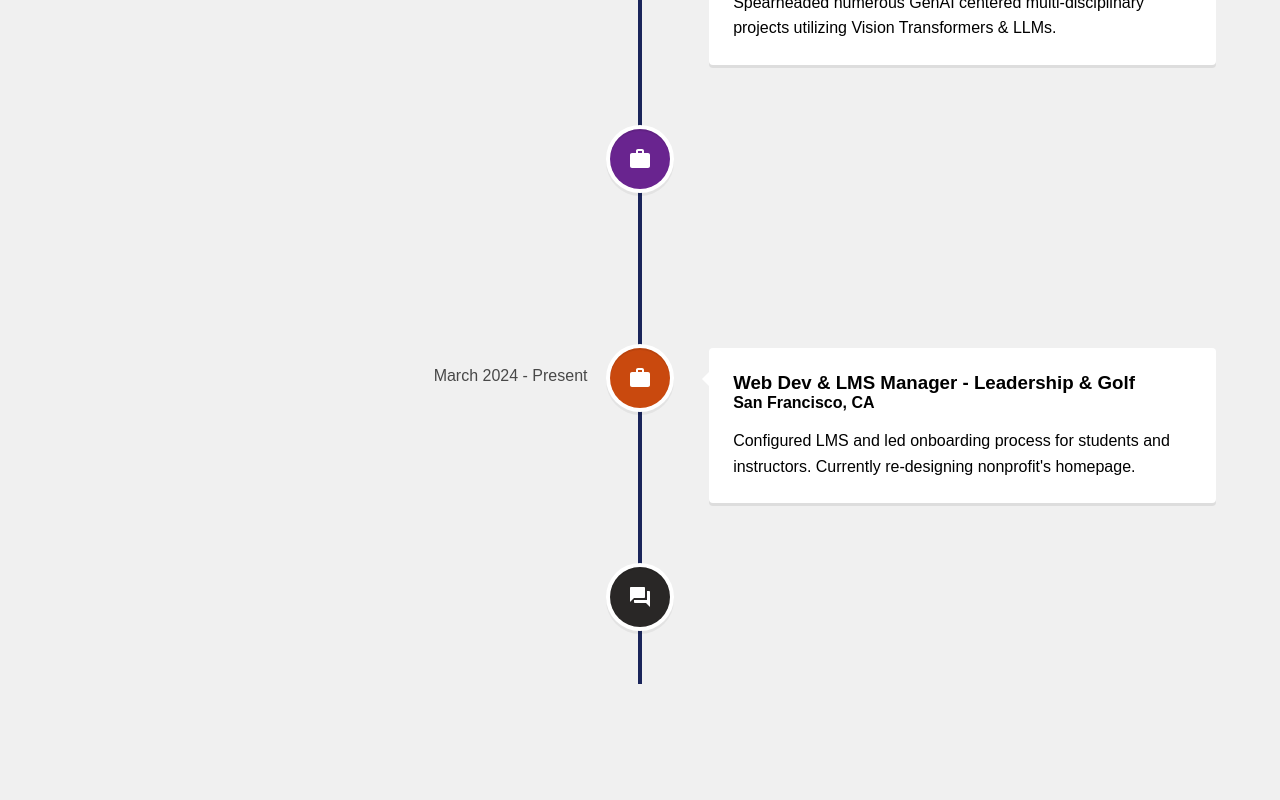
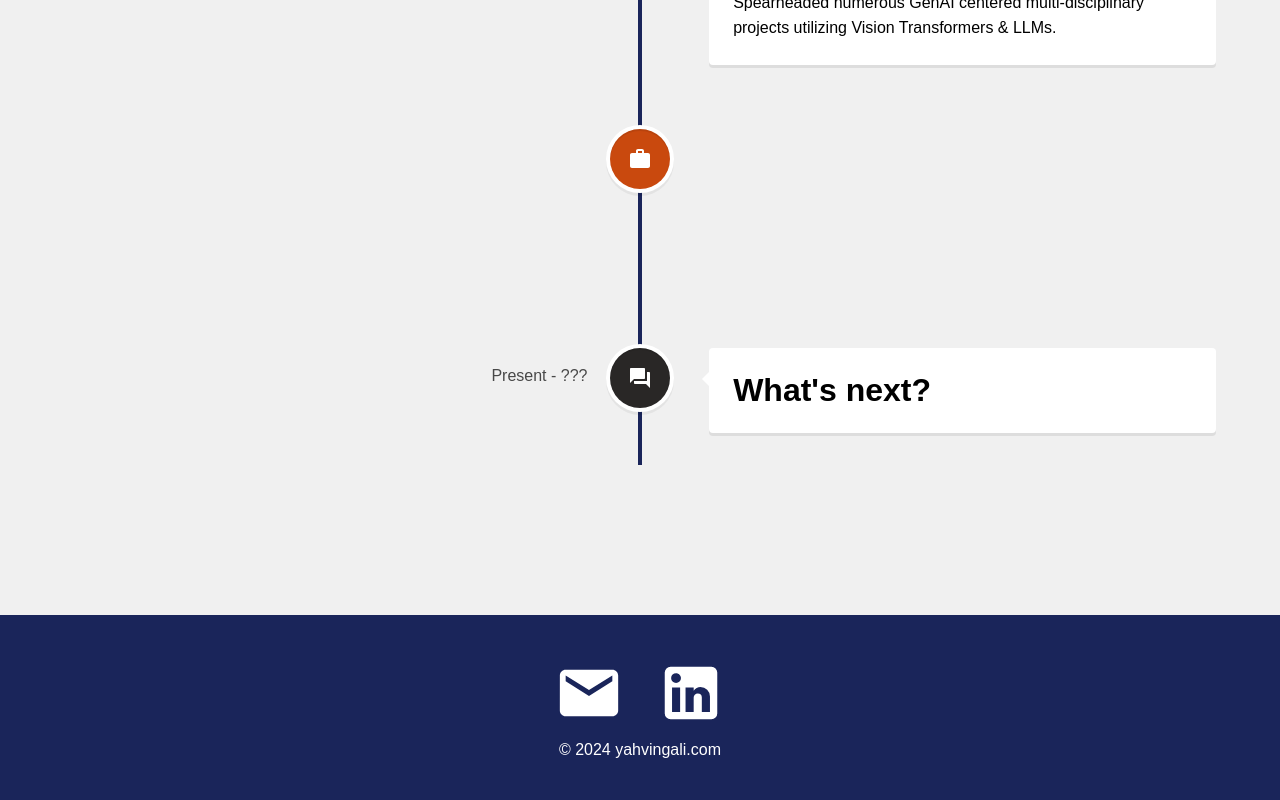
Before and after one commit to Ygali04/my-website, a React (Create React App) app: page /exp in a window 1280 px wide. Shown: the part 880-1680 px from the top of the page. Built offline with nearby package versions, Linux system fonts and the light colour scheme.

Commit message:
fixed experience

```diff
--- a/src/pages/Experience.js
+++ b/src/pages/Experience.js
@@ -76,23 +76,6 @@ function Experience() {
 
         <VerticalTimelineElement
           className="vertical-timeline-element--work"
-          date="June 2024 - Present"
-          iconStyle={{ background: "#69248f", color: "#fff" }}
-          icon={<WorkIcon />}
-        >
-          <h3 className="vertical-timeline-element-title">
-            LLM Engineer - Atomicwork
-          </h3>
-          <h4 className="vertical-timeline-element-subtitle">
-            San Francisco, CA
-          </h4>
-          <p>
-          Designed & implemented agents for enhanced ITSM/ESM platform capabilities.
-          </p>
-        </VerticalTimelineElement>
-
-        <VerticalTimelineElement
-          className="vertical-timeline-element--work"
           date="March 2024 - Present"
           iconStyle={{ background: "#c9490e", color: "#fff" }}
           icon={<WorkIcon />}
```
